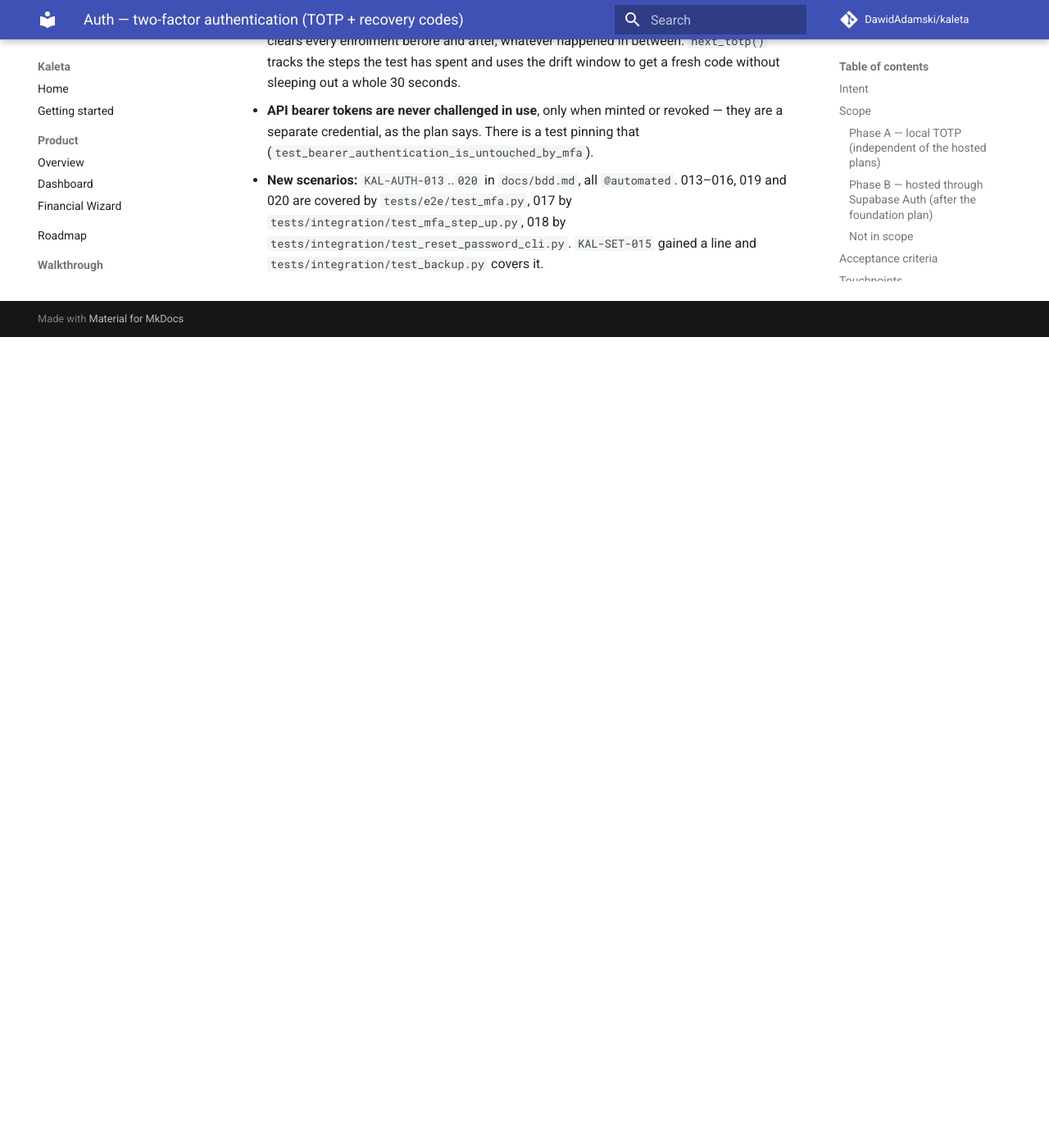
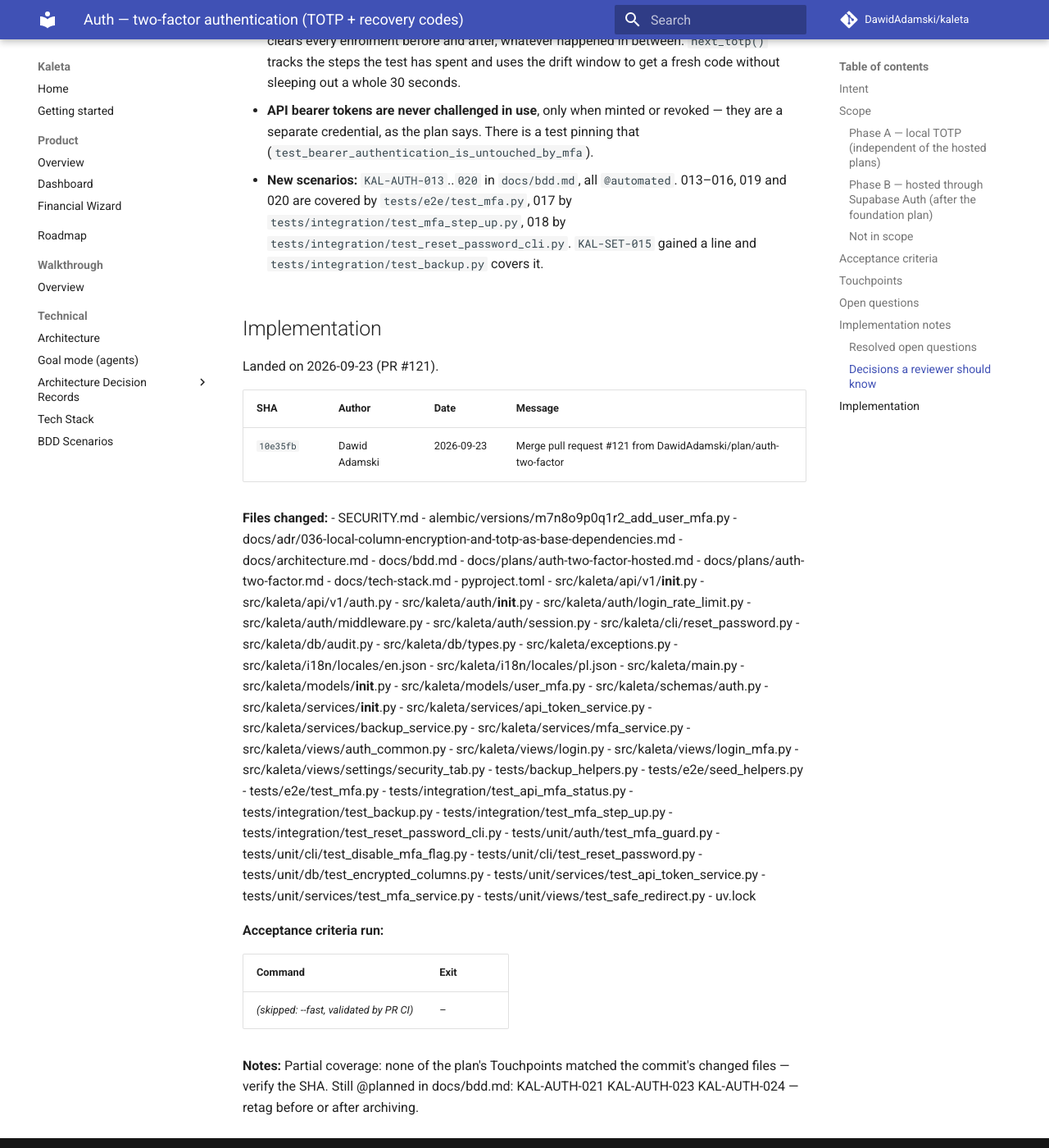
Before and after one commit to DawidAdamski/kaleta, an MkDocs documentation site: the page built from docs/plans/archive/auth-two-factor.md, in a window 1280 px wide and 1400 px high, scrolled down 14085 px. Shown: the whole window at 82% size. Built offline with MkDocs 1.6.1 and Material for MkDocs 9.7.7, drawn with Linux system fonts in a browser that asks for light colours; comment, search, counter and statistics services are not loaded; before the commit the page ends 14496 px from its top, so only the background shows below that.

Commit message:
docs(plans): archive auth-two-factor (#121)

```diff
--- a/docs/plans/auth-two-factor.md
+++ b/docs/plans/archive/auth-two-factor.md
@@ -3,8 +3,9 @@ plan_id: auth-two-factor
 title: Auth — two-factor authentication (TOTP + recovery codes)
 area: auth / settings
 effort: medium
-status: in-progress
-roadmap_ref: ../roadmap.md#2027-directions
+status: archived
+archived_at: 2026-09-23
+roadmap_ref: ../../roadmap.md#2027-directions
 ---
 
 # Auth — two-factor authentication (TOTP + recovery codes)
@@ -17,7 +18,7 @@ app, plus one-time recovery codes for a lost phone. Self-hosted installs
 get a local TOTP implementation; the hosted instance uses Supabase
 Auth's MFA so enrolment, verification and the "AAL2" session claim are
 handled by the identity provider. Both hide behind the `AuthProvider`
-interface from [`hosted-tenancy-foundation`](hosted-tenancy-foundation.md),
+interface from [`hosted-tenancy-foundation`](../hosted-tenancy-foundation.md),
 and the local half ships first because it does not depend on that plan.
 
 ## Scope
@@ -26,7 +27,7 @@ and the local half ships first because it does not depend on that plan.
 
 - **Model** `UserMfa` in the tenant schema: `user_id` (FK, unique),
   `totp_secret` (`EncryptedText` when
-  [`hosted-field-encryption`](hosted-field-encryption.md) has landed,
+  [`hosted-field-encryption`](../hosted-field-encryption.md) has landed,
   otherwise `String` encrypted with `KALETA_SECRET_KEY` via the same
   `TypeDecorator` under a static key — the type is written so the key
   source is swappable), `enabled_at`, `last_used_counter` (rejects
@@ -62,13 +63,13 @@ and the local half ships first because it does not depend on that plan.
 ### Phase B — hosted through Supabase Auth (after the foundation plan)
 
 > **Deferred, not delivered.** Phase B is written against the `AuthProvider`
-> interface from [`hosted-tenancy-foundation`](hosted-tenancy-foundation.md),
+> interface from [`hosted-tenancy-foundation`](../hosted-tenancy-foundation.md),
 > which is still `draft`: `src/kaleta/auth/providers/` does not exist, and
 > neither does any Supabase integration to hang `SupabaseAuthProvider` off.
 > Building it would mean implementing another plan inside this branch, which
 > Working Agreement §1 and the one-issue-one-branch-one-PR rule both forbid.
 > Phase A ships on its own — the plan says so in its Intent — and Phase B
-> moves to [`auth-two-factor-hosted`](auth-two-factor-hosted.md), which
+> moves to [`auth-two-factor-hosted`](../auth-two-factor-hosted.md), which
 > carries everything below and the acceptance criterion
 > (`tests/unit/auth/test_supabase_mfa.py`) with it, to be picked up once
 > the foundation lands.
@@ -727,3 +728,69 @@ item is built, and every executable acceptance criterion passes.
   `tests/e2e/test_mfa.py`, 017 by `tests/integration/test_mfa_step_up.py`,
   018 by `tests/integration/test_reset_password_cli.py`. `KAL-SET-015`
   gained a line and `tests/integration/test_backup.py` covers it.
+
+## Implementation
+
+Landed on 2026-09-23 (PR #121).
+
+| SHA | Author | Date | Message |
+|---|---|---|---|
+| `10e35fb` | Dawid Adamski | 2026-09-23 | Merge pull request #121 from DawidAdamski/plan/auth-two-factor |
+
+**Files changed:**
+- SECURITY.md
+- alembic/versions/m7n8o9p0q1r2_add_user_mfa.py
+- docs/adr/036-local-column-encryption-and-totp-as-base-dependencies.md
+- docs/architecture.md
+- docs/bdd.md
+- docs/plans/auth-two-factor-hosted.md
+- docs/plans/auth-two-factor.md
+- docs/tech-stack.md
+- pyproject.toml
+- src/kaleta/api/v1/__init__.py
+- src/kaleta/api/v1/auth.py
+- src/kaleta/auth/__init__.py
+- src/kaleta/auth/login_rate_limit.py
+- src/kaleta/auth/middleware.py
+- src/kaleta/auth/session.py
+- src/kaleta/cli/reset_password.py
+- src/kaleta/db/audit.py
+- src/kaleta/db/types.py
+- src/kaleta/exceptions.py
+- src/kaleta/i18n/locales/en.json
+- src/kaleta/i18n/locales/pl.json
+- src/kaleta/main.py
+- src/kaleta/models/__init__.py
+- src/kaleta/models/user_mfa.py
+- src/kaleta/schemas/auth.py
+- src/kaleta/services/__init__.py
+- src/kaleta/services/api_token_service.py
+- src/kaleta/services/backup_service.py
+- src/kaleta/services/mfa_service.py
+- src/kaleta/views/auth_common.py
+- src/kaleta/views/login.py
+- src/kaleta/views/login_mfa.py
+- src/kaleta/views/settings/security_tab.py
+- tests/backup_helpers.py
+- tests/e2e/seed_helpers.py
+- tests/e2e/test_mfa.py
+- tests/integration/test_api_mfa_status.py
+- tests/integration/test_backup.py
+- tests/integration/test_mfa_step_up.py
+- tests/integration/test_reset_password_cli.py
+- tests/unit/auth/test_mfa_guard.py
+- tests/unit/cli/test_disable_mfa_flag.py
+- tests/unit/cli/test_reset_password.py
+- tests/unit/db/test_encrypted_columns.py
+- tests/unit/services/test_api_token_service.py
+- tests/unit/services/test_mfa_service.py
+- tests/unit/views/test_safe_redirect.py
+- uv.lock
+
+**Acceptance criteria run:**
+
+| Command | Exit |
+|---|---|
+| _(skipped: --fast, validated by PR CI)_ | – |
+
+**Notes:** Partial coverage: none of the plan's Touchpoints matched the commit's changed files — verify the SHA. Still @planned in docs/bdd.md: KAL-AUTH-021 KAL-AUTH-023 KAL-AUTH-024 — retag before or after archiving.
```
Also changed, not shown: docs/adr/035-hosted-multi-tenancy-and-user-held-encryption.md (+1 -1 lines), docs/plans/README.md (+2 -2 lines), docs/plans/auth-two-factor-hosted.md (+1 -1 lines).
